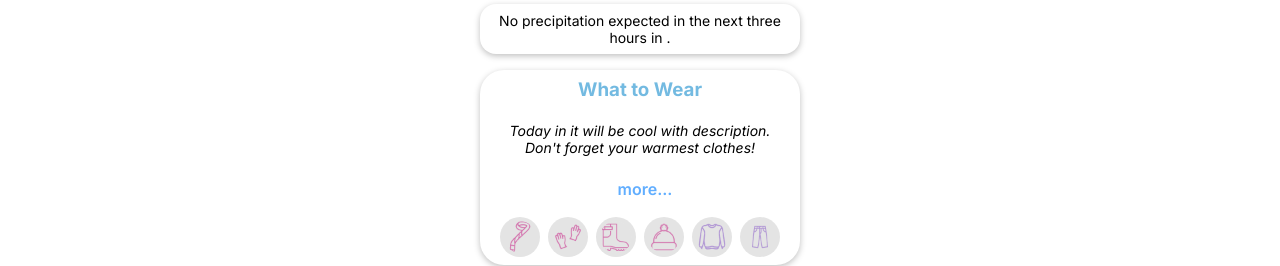
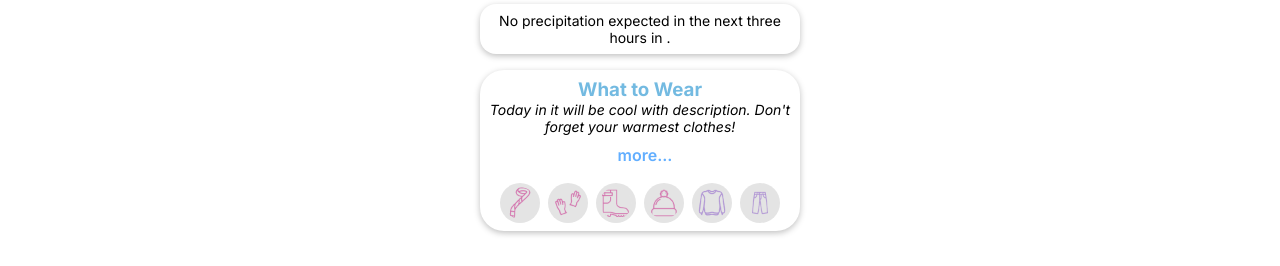
Before and after one commit to WildCodeSchool-2024-09/JS-Nantes-P2-WeartherForcast, a React (Vite) app in the folder client/: page /today in a window 1280 px wide. Shown: the part 453-719 px from the top of the page. Built offline with nearby package versions, Linux system fonts and the light colour scheme; no server answers.

Commit message:
paddind changes on hat to wear

```diff
--- a/client/src/WhatToWear.css
+++ b/client/src/WhatToWear.css
@@ -17,7 +17,6 @@
 .wtw-text-description {
   text-align: center;
   font-style: italic;
-  padding: 1vw;
   font-size: 14px;
 }
 .wtw-icons {
@@ -30,7 +29,7 @@
 }
 
 .wtw-title {
-  padding: 8px 0px 8px 0px;
+  padding-top: 8px;
   font-family: "Inter", sans-serif;
   color: #73bae1;
 }
```
